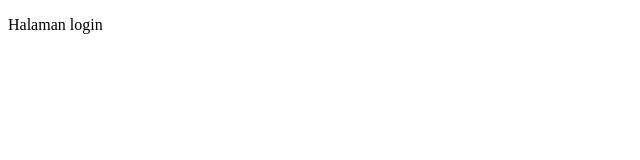
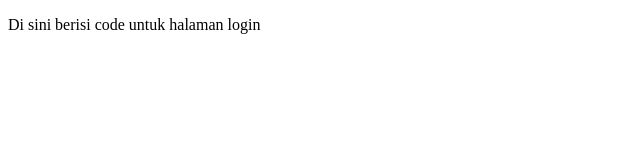
Before and after one commit to Pandas-ID/belajar-git, a plain HTML site: page login.html in a window 1280 px wide. Shown: the whole page, without its empty margins (0-640 px from the left). Drawn offline with Linux system fonts and the light colour scheme.

Commit message:
ubah isi login.html

```diff
--- a/login.html
+++ b/login.html
@@ -5,6 +5,6 @@
   <title>Halaman Login</title>
 </head>
 <body>
-  <p>Halaman login</p>
+  <p>Di sini berisi code untuk halaman login</p>
 </body>
 </html>
```
